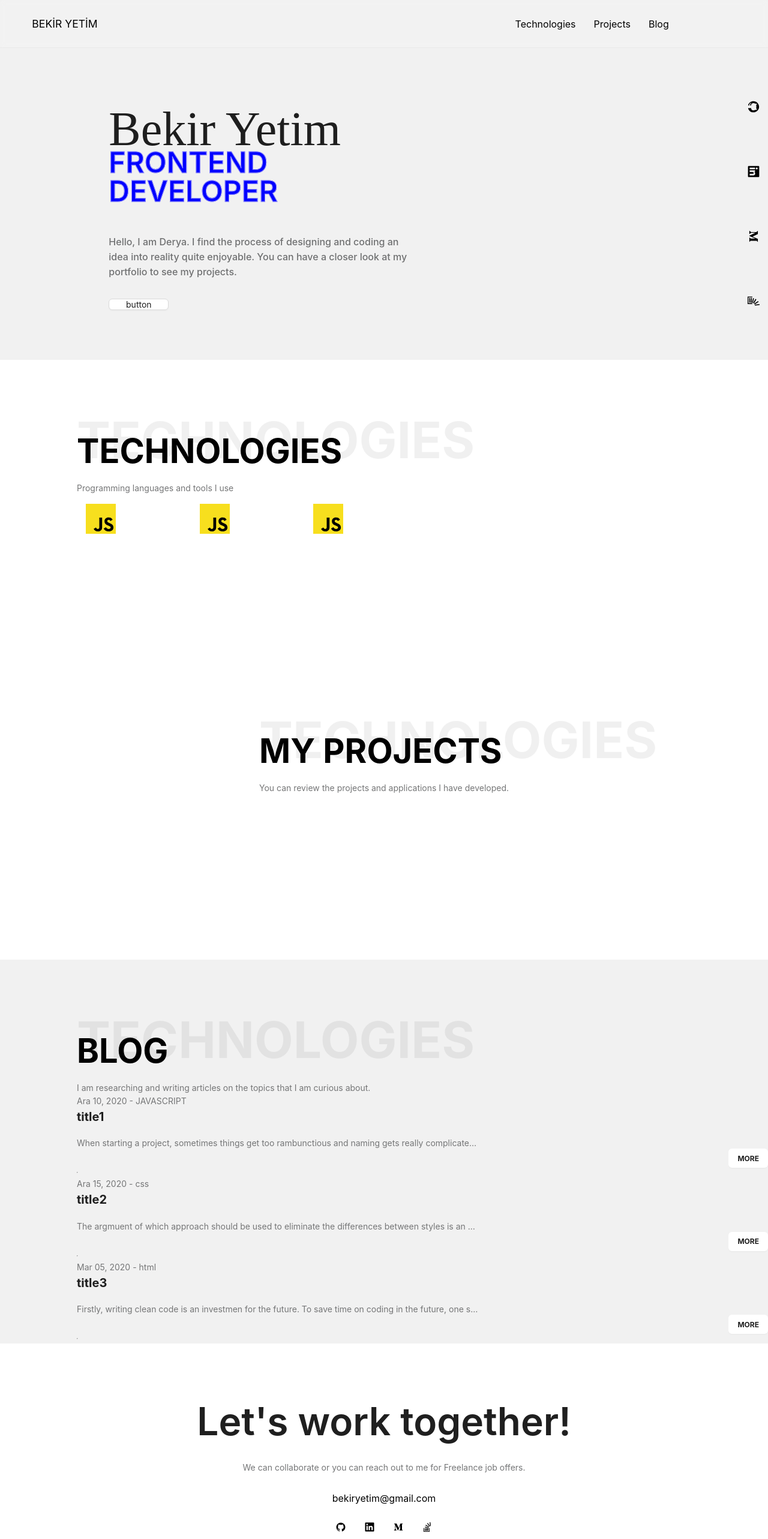
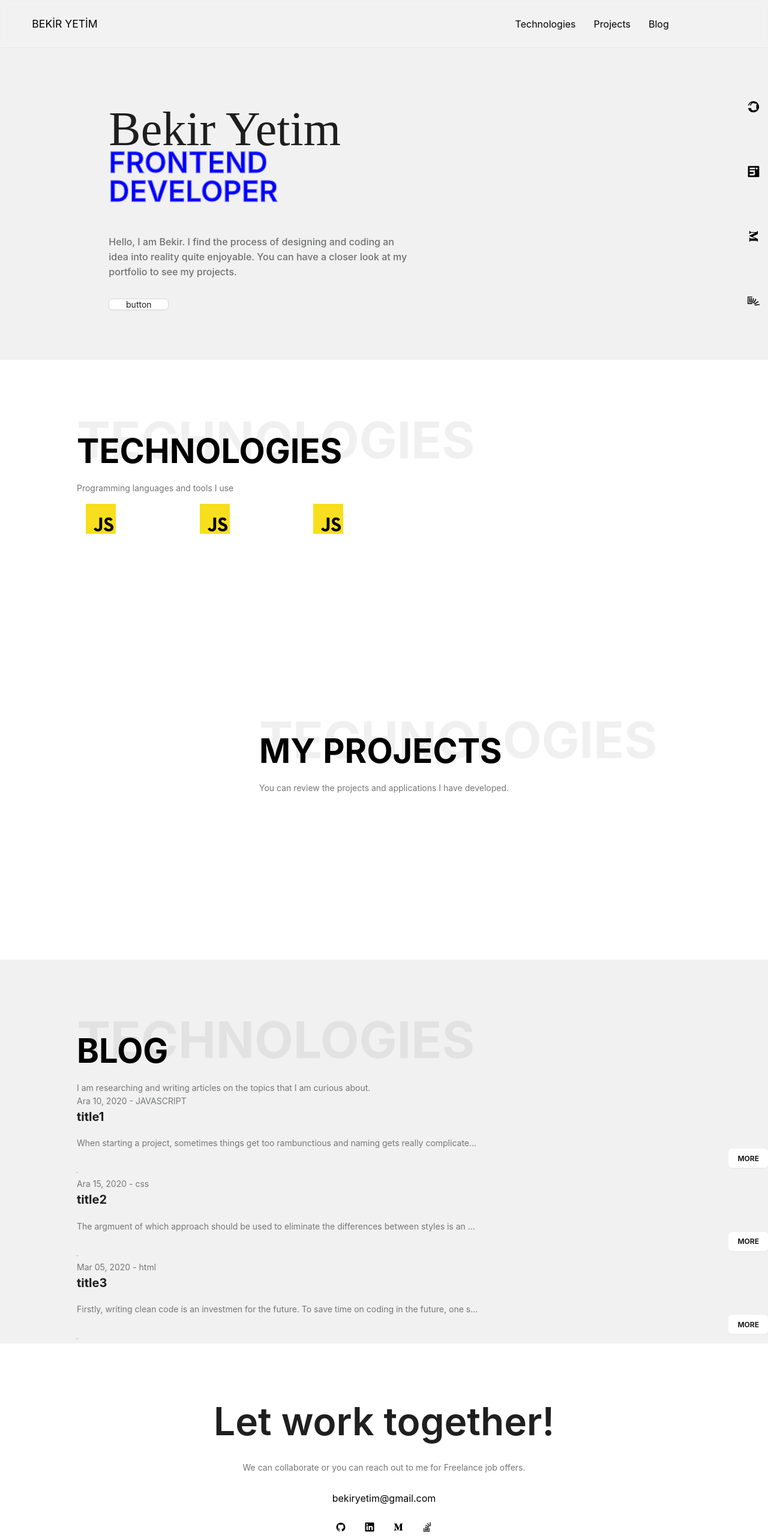
Before and after one commit to zeynepbozkirr/portfolio-next-app, a Next.js app: page / in a window 1280 px wide. Shown: the top 2566 px of the page at 60% size. Built offline with nearby package versions, Linux system fonts and the light colour scheme; a web font is replaced by a local one.

Commit message:
change version

```diff
--- a/components/homepage/index.js
+++ b/components/homepage/index.js
@@ -14,7 +14,7 @@ const HomeComp = forwardRef((props, ref) => {
           <Text className={styles.name}>Bekir Yetim</Text>
           <Text className={styles.job}> FRONTEND DEVELOPER</Text>
           <Text className={styles.explan}>
-            Hello, I am Derya. I find the process of designing and coding an
+            Hello, I am Bekir. I find the process of designing and coding an
             idea into reality quite enjoyable. You can have a closer look at my
             portfolio to see my projects.
           </Text>
--- a/components/layout/footer/index.js
+++ b/components/layout/footer/index.js
@@ -1,14 +1,14 @@
 import React from "react";
 import styles from "./footer.module.css";
-import { Col, Row, Typography } from "antd";
+import { Typography } from "antd";
 import { Github, Linkedin, Medium, Stackoverflow } from "../../icons";
 
 const FooterComp = () => {
-  const { Title, Text } = Typography;
+  const { Text } = Typography;
   return (
     <div className={styles.footer}>
       <div className={styles.item}>
-        <Text className={styles.title}> Let's work together! </Text>
+        <Text className={styles.title}> Let work together! </Text>
         <Text className={styles.description}>
           We can collaborate or you can reach out to me for Freelance job
           offers.
```
